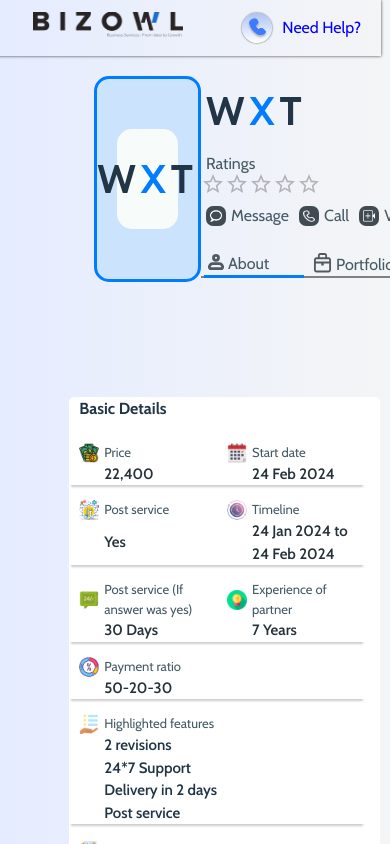
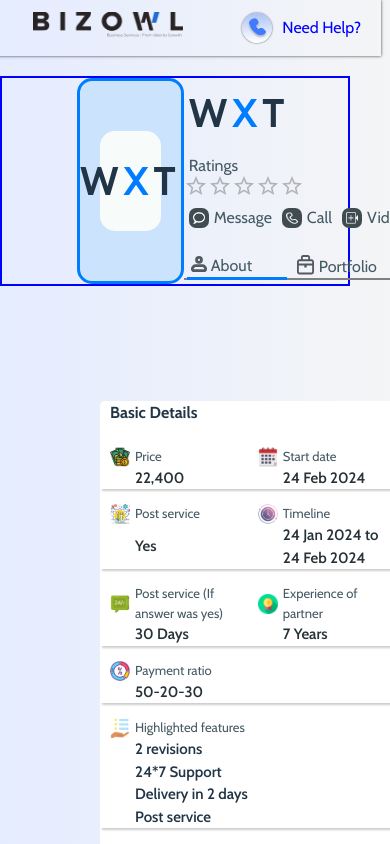
Before and after one commit to AtharvaSail11/getStarted, a React (Vite) app in the folder getStarted/: page / in a window 390 px wide. Shown: the top 844 px of the page. Built offline with nearby package versions, Linux system fonts and the light colour scheme.

Commit message:
Updated responsiveness in getStarted page

```diff
--- a/getStarted/src/App.css
+++ b/getStarted/src/App.css
@@ -166,7 +166,6 @@ nav{
   .content-About{
     display:flex;
     flex-direction: column;
-    align-items: center;
     width: 100%;
     height: auto;
   }
@@ -175,6 +174,7 @@ nav{
     display: flex;
     width:90%;
     order: 1;
+    border: 2px solid blue;
     justify-content: space-between;
     margin-top: 20px;
   }
@@ -184,7 +184,7 @@ nav{
     height: auto;
     top: 75px;
     order: 2;
-    margin-left: 0px;
+    margin-left: 50px;
     margin-bottom: 10%;
     margin-top:5%;
     width: 90%;
--- a/getStarted/src/components/rating_box.css
+++ b/getStarted/src/components/rating_box.css
@@ -116,4 +116,8 @@
     .full-width{
         width:350px;
     }
+
+    .rating-container{
+        right: 300px;
+    }
 }
```
